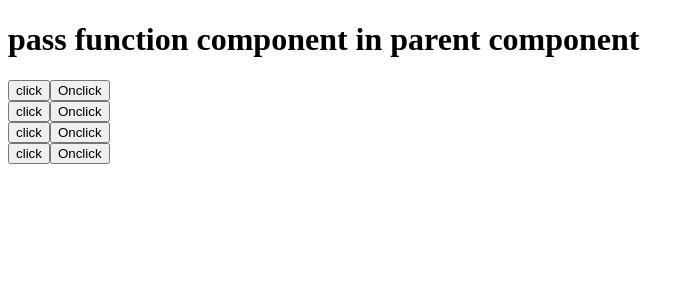
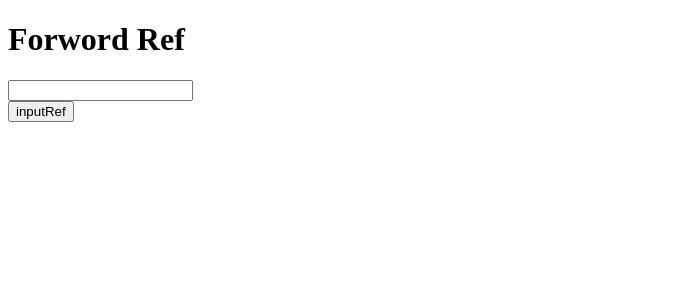
Before and after one commit to pardipYadav/react, a React (Vite) app: page / in a window 1280 px wide. Shown: the top 300 px of the page, without its empty margins (0-695 px from the left). Built offline with nearby package versions, Linux system fonts and the light colour scheme.

Commit message:
forword ref in react 19 version

```diff
--- a/src/App.jsx
+++ b/src/App.jsx
@@ -1,22 +1,18 @@
+import { useRef } from "react";
 import Users from "./Users";
 
 const App = () => {
-  const displayName = (name) => {
-    alert(name);
-  };
-  const onClick = () => {
-    alert("this is function not event");
+  const inputRef = useRef(null);
+  const inputRefAction = () => {
+    inputRef.current.value = "200";
+    inputRef.current.focus();
+    inputRef.current.style.color = "red";
   };
   return (
     <div>
-      <h1>pass function component in parent component</h1>
-      <Users displayName={displayName} name="lakhan" onClick={onClick} />
-      <br></br>
-      <Users displayName={displayName} name="ram" onClick={onClick} />
-      <br></br>
-      <Users displayName={displayName} name="rohan" onClick={onClick} />
-      <br></br>
-      <Users displayName={displayName} name="vinay" onClick={onClick} />
+      <h1>Forword Ref</h1>
+      <Users ref={inputRef} />
+      <button onClick={inputRefAction}>inputRef</button>
     </div>
   );
 };
--- a/src/Users.jsx
+++ b/src/Users.jsx
@@ -1,10 +1,28 @@
-const Users = ({ displayName, name, onClick }) => {
+/********* old school style before 19 virsion ***********/
+
+/*import { forwardRef } from "react";
+
+const Users = (props, ref) => {
   return (
     <>
-      <button onClick={() => displayName(name)}>click</button>
-      <button onClick={() => onClick()}>Onclick</button>
+      <div>
+        <input type="text" ref={ref} />
+      </div>
     </>
   );
 };
 
+export default forwardRef(Users);*/
+
+/********* old school style before 19 virsion ***********/
+
+const Users = (props) => {
+  return (
+    <>
+      <div>
+        <input type="text" ref={props.ref} />
+      </div>
+    </>
+  );
+};
 export default Users;
```
